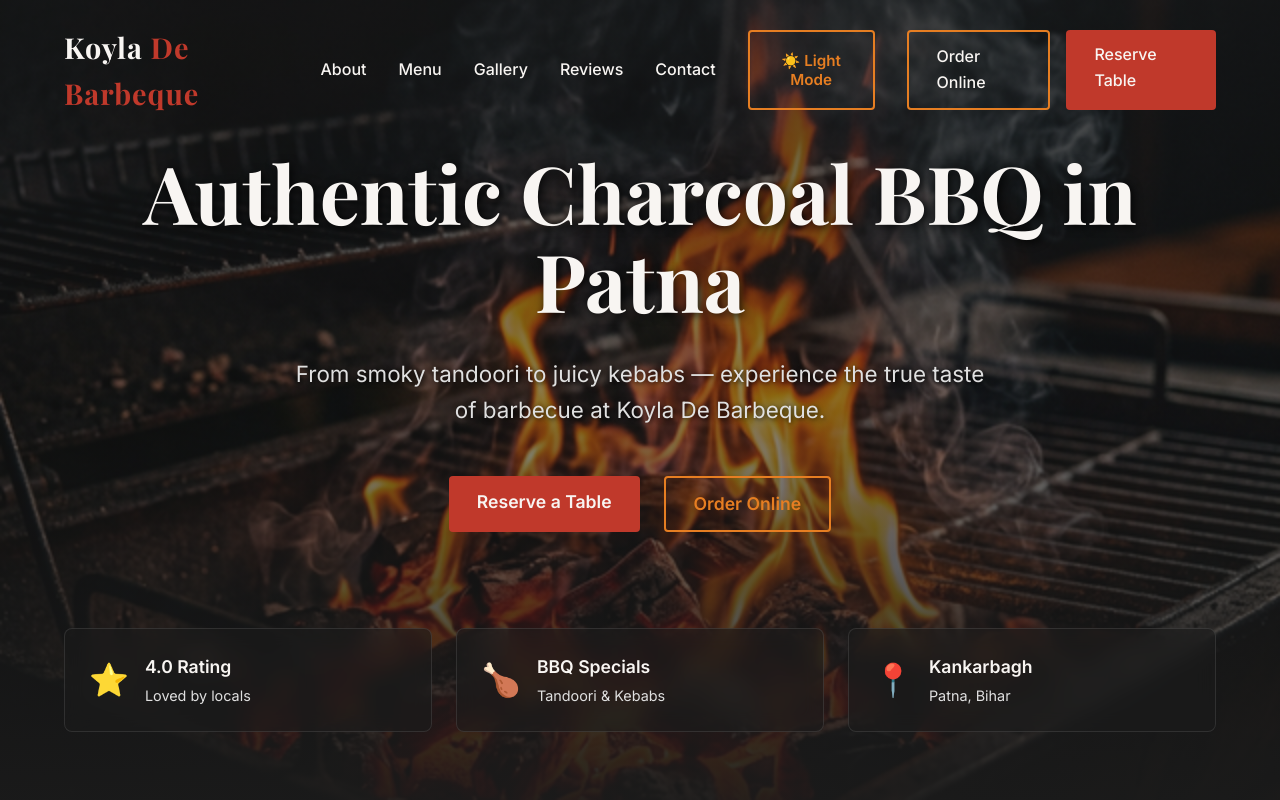
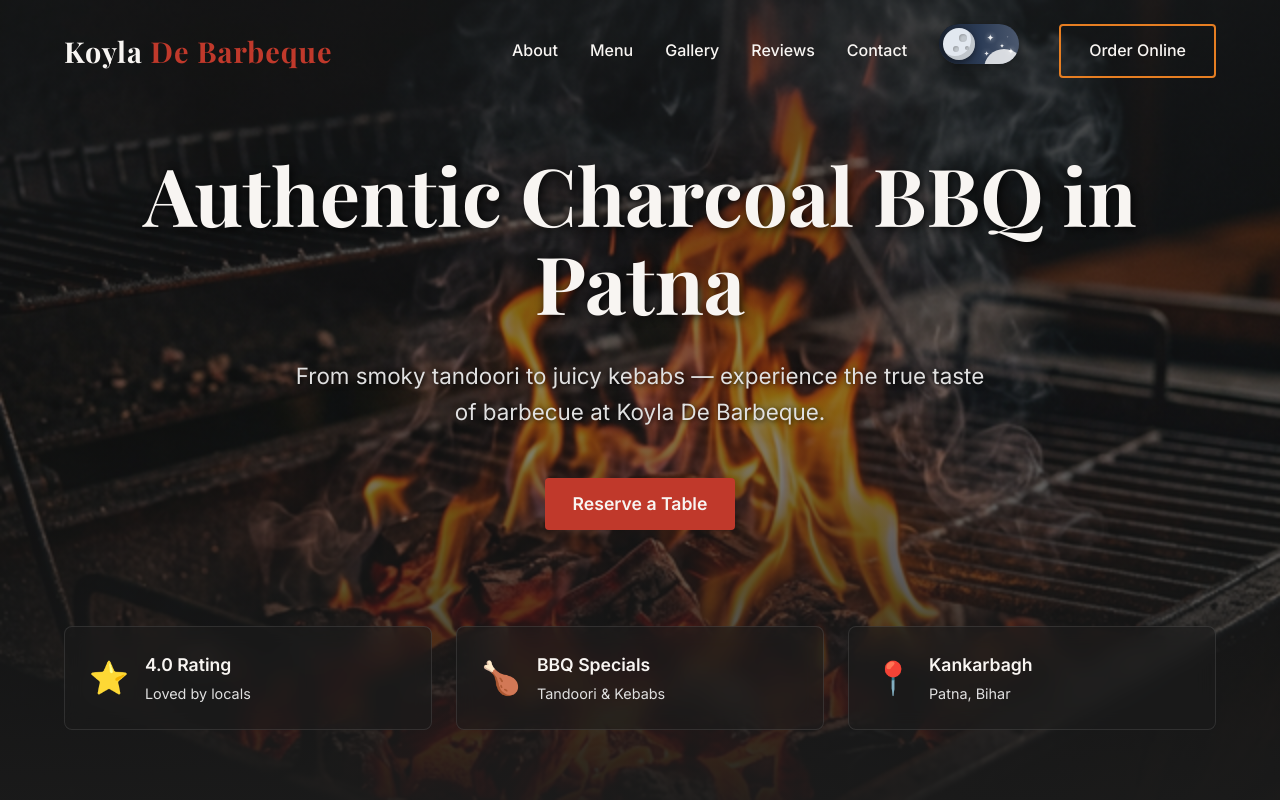
Before and after one commit to BhuvanSahai/Koyla-De-Barbeque, a React (Vite) app: page / in a window 1280 px wide. Shown: the top 800 px of the page. Built offline with nearby package versions, Linux system fonts and the light colour scheme.

Commit message:
live server

```diff
--- a/src/components/About.css
+++ b/src/components/About.css
@@ -12,19 +12,11 @@
 .about-image img {
     width: 100%;
     border-radius: 12px;
-    box-shadow: 20px 20px 0px var(--smoky-red);
     display: block;
 }
 
 .image-accent {
-    position: absolute;
-    top: -20px;
-    right: -20px;
-    width: 100px;
-    height: 100px;
-    border: 4px solid var(--bbq-orange);
-    z-index: -1;
-    border-radius: 8px;
+    display: none;
 }
 
 .section-title {
@@ -44,8 +36,4 @@
         grid-template-columns: 1fr;
         gap: 3rem;
     }
-
-    .about-image img {
-        box-shadow: 10px 10px 0px var(--smoky-red);
-    }
 }
--- a/src/components/Footer.jsx
+++ b/src/components/Footer.jsx
@@ -9,8 +9,6 @@
                 <div className="container cta-content">
                     <h2>Ready for the Ultimate BBQ Experience?</h2>
                     <div className="cta-actions">
-                        <Link to="/reserve" className="btn-primary">Reserve a Table</Link>
-                        <a href="/#menu" className="btn-secondary">Order Online</a>
                     </div>
                 </div>
             </div>
--- a/src/components/Hero.jsx
+++ b/src/components/Hero.jsx
@@ -13,7 +13,6 @@
                 </p>
                 <div className="hero-actions">
                     <Link to="/reserve" className="btn-primary">Reserve a Table</Link>
-                    <a href="/#menu" className="btn-secondary">Order Online</a>
                 </div>
 
                 <div className="hero-quick-info">
--- a/src/components/Navbar.css
+++ b/src/components/Navbar.css
@@ -123,6 +123,240 @@
     transform: rotate(-45deg);
 }
 
+/* Advanced Theme Switch Toggle */
+.theme-switch {
+    display: inline-block;
+    position: relative;
+    width: 80px;
+    height: 40px;
+    margin-right: 1.5rem;
+    cursor: pointer;
+}
+
+.theme-switch input {
+    opacity: 0;
+    width: 0;
+    height: 0;
+    position: absolute;
+    z-index: -1;
+}
+
+.slider-wrapper {
+    position: absolute;
+    top: 0;
+    left: 0;
+    right: 0;
+    bottom: 0;
+    border-radius: 40px;
+    overflow: hidden;
+    /* Layer 1: Inner shadow for depressed look. Layer 2: White top rim highlight. Layer 3: Soft outer drop shadow to lift it */
+    box-shadow:
+        inset 0px 4px 6px rgba(0, 0, 0, 0.6),
+        inset 0px -2px 3px rgba(255, 255, 255, 0.1),
+        0px 2px 8px rgba(0, 0, 0, 0.4);
+    transition: 0.5s ease;
+}
+
+/* Background Layers */
+.theme-bg {
+    position: absolute;
+    width: 200%;
+    height: 100%;
+    /* Dark Mode (Left), Light Mode (Right) */
+    background: linear-gradient(to right, #1a2332 0%, #2b3b55 25%, #4b586e 50%, #4facfe 75%, #00f2fe 100%);
+    transition: transform 0.6s cubic-bezier(0.4, 0.0, 0.2, 1);
+    transform: translateX(0);
+    /* Default Dark Mode */
+}
+
+input:checked~.slider-wrapper .theme-bg {
+    transform: translateX(-50%);
+    /* Slide to Light Mode */
+}
+
+/* Celestial Body (Moon default, becomes Sun) */
+.celestial-body {
+    position: absolute;
+    top: 4px;
+    left: 4px;
+    width: 32px;
+    height: 32px;
+    border-radius: 50%;
+    background: #e2e8f0;
+    /* Moon color */
+    box-shadow: inset -4px -4px 0px rgba(0, 0, 0, 0.15), 0 2px 6px rgba(0, 0, 0, 0.4);
+    transition: all 0.6s cubic-bezier(0.4, 0.0, 0.2, 1);
+    z-index: 10;
+    overflow: hidden;
+}
+
+input:checked~.slider-wrapper .celestial-body {
+    transform: translateX(40px);
+    background: #ffdf00;
+    /* Sun color */
+    box-shadow:
+        inset -4px -4px 0px rgba(230, 126, 34, 0.5),
+        0 0 10px rgba(255, 223, 0, 0.8),
+        0 0 20px rgba(255, 223, 0, 0.6),
+        0 0 30px rgba(255, 223, 0, 0.4);
+}
+
+/* Craters (Visible on Moon, fade on Sun) */
+.crater {
+    position: absolute;
+    background: rgba(0, 0, 0, 0.15);
+    border-radius: 50%;
+    box-shadow: inset 1px 1px 2px rgba(0, 0, 0, 0.2);
+    transition: opacity 0.3s ease;
+}
+
+.crater-1 {
+    top: 6px;
+    left: 16px;
+    width: 8px;
+    height: 8px;
+}
+
+.crater-2 {
+    top: 18px;
+    left: 10px;
+    width: 6px;
+    height: 6px;
+}
+
+.crater-3 {
+    top: 18px;
+    left: 22px;
+    width: 4px;
+    height: 4px;
+}
+
+input:checked~.slider-wrapper .crater {
+    opacity: 0;
+}
+
+/* Decorations Map */
+.decorations {
+    position: absolute;
+    width: 100%;
+    height: 100%;
+    top: 0;
+    left: 0;
+    pointer-events: none;
+}
+
+/* Clouds (Visible in Light Mode, hidden in Dark Mode) */
+.cloud {
+    position: absolute;
+    background: #ffffff;
+    border-radius: 50%;
+    opacity: 0;
+    transform: translateY(10px);
+    transition: all 0.5s ease;
+    box-shadow: 2px 2px 5px rgba(0, 0, 0, 0.1);
+}
+
+.cloud-1 {
+    width: 25px;
+    height: 25px;
+    bottom: -8px;
+    left: 20px;
+    z-index: 5;
+}
+
+.cloud-2 {
+    width: 35px;
+    height: 35px;
+    bottom: -12px;
+    left: 35px;
+    z-index: 4;
+}
+
+.cloud-3 {
+    width: 20px;
+    height: 20px;
+    bottom: -5px;
+    right: 10px;
+    z-index: 5;
+}
+
+.cloud-4 {
+    width: 40px;
+    height: 40px;
+    bottom: -15px;
+    right: -5px;
+    z-index: 3;
+    opacity: 0.8;
+}
+
+input:checked~.slider-wrapper .cloud {
+    opacity: 0.95;
+    transform: translateY(0);
+}
+
+/* Stars (Visible in Dark Mode, hidden in Light Mode) */
+.star {
+    position: absolute;
+    color: #ffffff;
+    font-size: 8px;
+    opacity: 0.8;
+    transition: all 0.5s ease;
+}
+
+.star-1 {
+    top: 8px;
+    right: 25px;
+    animation: twinkle 3s infinite;
+}
+
+.star-2 {
+    top: 18px;
+    right: 15px;
+    font-size: 5px;
+    animation: twinkle 4s infinite 1s;
+}
+
+.star-3 {
+    top: 25px;
+    right: 30px;
+    font-size: 6px;
+    animation: twinkle 2.5s infinite 0.5s;
+}
+
+.star-4 {
+    top: 10px;
+    right: 10px;
+    font-size: 4px;
+    animation: twinkle 5s infinite 2s;
+}
+
+.star-5 {
+    top: 22px;
+    right: 5px;
+    font-size: 7px;
+    animation: twinkle 3.5s infinite 1.5s;
+}
+
+input:checked~.slider-wrapper .star {
+    opacity: 0;
+    transform: translateY(-10px);
+}
+
+@keyframes twinkle {
+
+    0%,
+    100% {
+        opacity: 0.3;
+        transform: scale(0.8);
+    }
+
+    50% {
+        opacity: 1;
+        transform: scale(1.2);
+        text-shadow: 0 0 5px white;
+    }
+}
+
 /* Responsive */
 @media (max-width: 992px) {
     .nav-links {
--- a/src/components/Navbar.jsx
+++ b/src/components/Navbar.jsx
@@ -64,15 +64,36 @@
                         <li><Link to="/#contact" onClick={(e) => handleLinkClick(e, 'contact')}>Contact</Link></li>
                     </ul>
                     <div className="nav-actions">
-                        <button className="btn-secondary theme-toggle" onClick={toggleTheme} aria-label="Toggle theme" style={{ marginRight: '1rem', padding: '8px 16px', fontSize: '0.95rem', display: 'flex', alignItems: 'center', gap: '0.5rem' }}>
-                            {theme === 'dark' ? (
-                                <>☀️ Light Mode</>
-                            ) : (
-                                <>🌙 Dark Mode</>
-                            )}
-                        </button>
+                        <label className="theme-switch" aria-label="Toggle theme">
+                            <input
+                                type="checkbox"
+                                checked={theme === 'light'}
+                                onChange={toggleTheme}
+                            />
+                            <div className="slider-wrapper">
+                                <div className="theme-bg"></div>
+                                <div className="celestial-body">
+                                    <div className="craters">
+                                        <div className="crater crater-1"></div>
+                                        <div className="crater crater-2"></div>
+                                        <div className="crater crater-3"></div>
+                                    </div>
+                                </div>
+                                <div className="decorations">
+                                    <div className="cloud cloud-1"></div>
+                                    <div className="cloud cloud-2"></div>
+                                    <div className="cloud cloud-3"></div>
+                                    <div className="cloud cloud-4"></div>
+
+                                    <div className="star star-1">✦</div>
+                                    <div className="star star-2">✦</div>
+                                    <div className="star star-3">✦</div>
+                                    <div className="star star-4">✦</div>
+                                    <div className="star star-5">✦</div>
+                                </div>
+                            </div>
+                        </label>
                         <Link to="/#menu" className="btn-secondary" onClick={(e) => handleLinkClick(e, 'menu')}>Order Online</Link>
-                        <Link to="/reserve" className="btn-primary" onClick={() => setMenuOpen(false)}>Reserve Table</Link>
                     </div>
                 </nav>
             </div>
--- a/src/components/SignatureDishes.jsx
+++ b/src/components/SignatureDishes.jsx
@@ -1,6 +1,7 @@
 import React, { useState } from 'react';
 import './SignatureDishes.css';
 import tandooriImg from '../assets/tandoori_chicken_1773130774500.png';
+import chickenTikkaImg from '../assets/chicken_tikka.png';
 import banjaraImg from '../assets/banjara_kebab_1773130850999.png';
 import biryaniImg from '../assets/biryani_1773130868327.png';
 import lollipopImg from '../assets/chicken_lollipop_1773130884297.png';
@@ -12,7 +13,7 @@
 const fullMenu = [
     // Starters
     { category: 'Starters', name: 'Tandoori Chicken', description: 'Tandoor cooked chicken with spices', price: 'Half ₹195 / Full ₹385', image: tandooriImg },
-    { category: 'Starters', name: 'Chicken Tikka', description: 'All time favourite delicacy', price: '₹235', image: tandooriImg },
+    { category: 'Starters', name: 'Chicken Tikka', description: 'All time favourite delicacy', price: '₹235', image: chickenTikkaImg },
     { category: 'Starters', name: 'Chicken Banjara Kebab', description: 'Tender chicken pieces with a unique herbaceous marinade.', price: '₹320', image: banjaraImg },
     { category: 'Starters', name: 'Chicken Lollipop', description: 'Crispy fried chicken wings glazed with spicy Schezwan sauce.', price: '₹240', image: lollipopImg },
     { category: 'Starters', name: 'Paneer Tikka', description: 'Cubes of cottage cheese marinated in spiced yogurt and grilled.', price: '₹220', image: paneerImg },
```
Also changed, not shown: src/assets/chicken_tikka.png (added).
